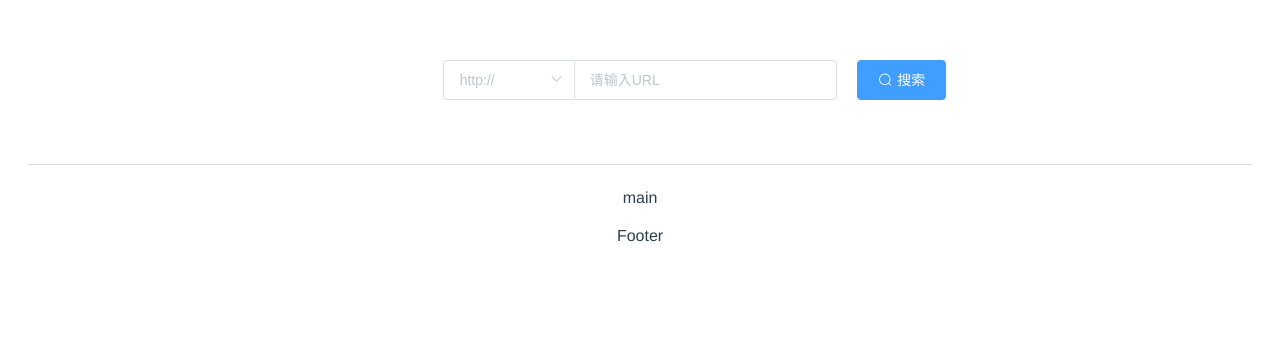
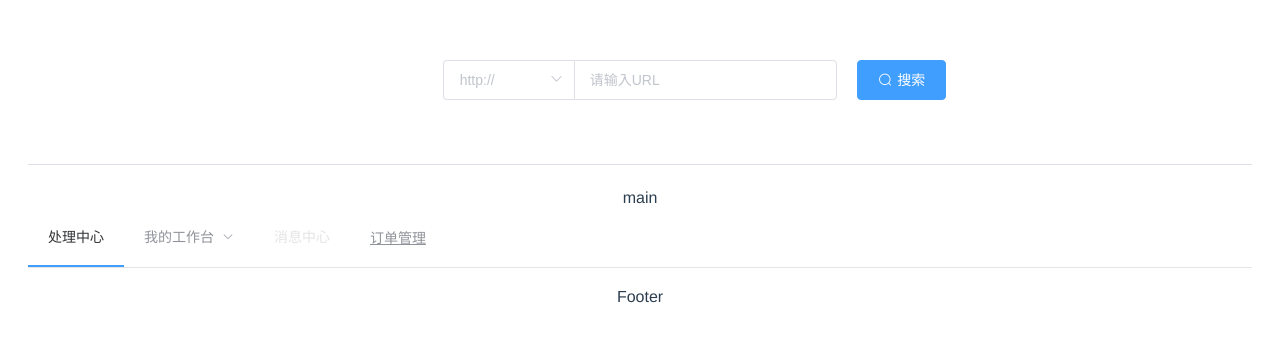
Before and after one commit to 774792044/vue_test, a Vue app: page /index in a window 1280 px wide. Shown: the top 342 px of the page. Built offline with nearby package versions, Linux system fonts and the light colour scheme.

Commit message:
add menu

```diff
--- a/src/components/Index.vue
+++ b/src/components/Index.vue
@@ -1,7 +1,7 @@
 <template>
   <div id="app">
     <el-container>
-      <el-header>
+      <el-header style="back">
         <el-row :gutter="20">
           <el-col :span="8" :offset="8" >
             <div>
@@ -24,6 +24,23 @@
       <el-main>
       <el-divider></el-divider>
         main
+        <el-menu :default-active="activeIndex" class="el-menu-demo" mode="horizontal" @select="handleSelect">
+  <el-menu-item index="1">处理中心</el-menu-item>
+  <el-submenu index="2">
+    <template slot="title">我的工作台</template>
+    <el-menu-item index="2-1">选项1</el-menu-item>
+    <el-menu-item index="2-2">选项2</el-menu-item>
+    <el-menu-item index="2-3">选项3</el-menu-item>
+    <el-submenu index="2-4">
+      <template slot="title">选项4</template>
+      <el-menu-item index="2-4-1">选项1</el-menu-item>
+      <el-menu-item index="2-4-2">选项2</el-menu-item>
+      <el-menu-item index="2-4-3">选项3</el-menu-item>
+    </el-submenu>
+  </el-submenu>
+  <el-menu-item index="3" disabled>消息中心</el-menu-item>
+  <el-menu-item index="4"><a href="https://www.ele.me" target="_blank">订单管理</a></el-menu-item>
+</el-menu>
       </el-main>
       <el-footer>Footer</el-footer>
     </el-container>
@@ -35,9 +52,16 @@
   data() {
     return {
       input: '',
-      select: ''
+      select: '',
+      activeIndex: '1',
+      activeIndex2: '1'
     }
-  }
+  },
+  methods: {
+      handleSelect(key, keyPath) {
+        console.log(key, keyPath);
+      }
+    }
 }
 </script>
 <style>
```
